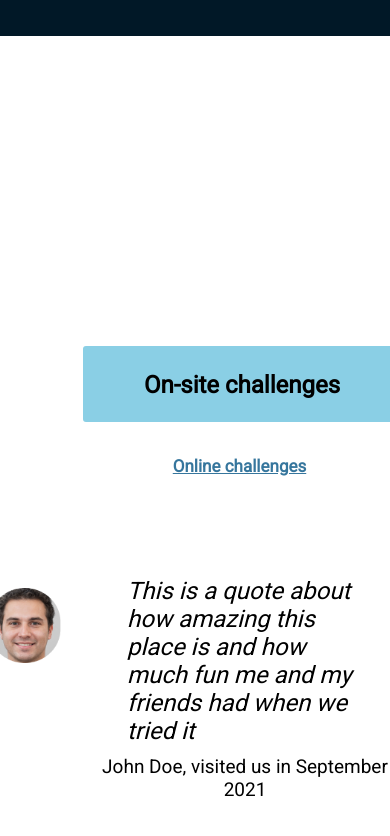
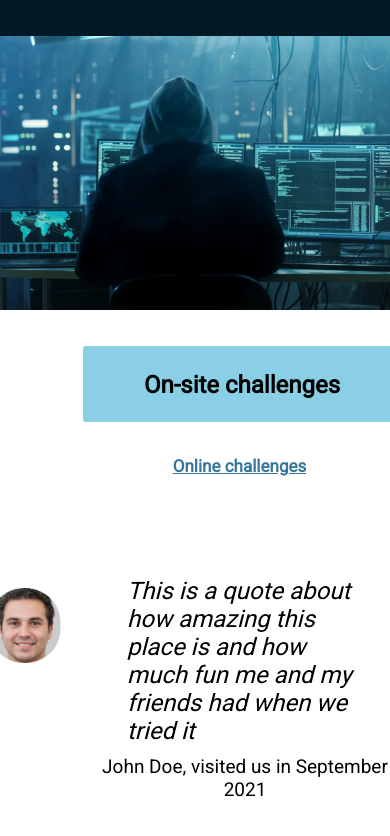
Before and after one commit to Erm0es/HackerEscapeRooms, a plain HTML site: page index.html in a window 390 px wide. Shown: the part 108-944 px from the top of the page. Drawn offline with nearby package versions, Linux system fonts and the light colour scheme; files that its build step writes are made by us from their sources; the site is published under a folder, as on GitHub Pages, so addresses that start at the root find nothing; files whose address does not match are found by name.

Commit message:
image lag on pages fixed

```diff
--- a/Styles/_hero.scss
+++ b/Styles/_hero.scss
@@ -34,7 +34,7 @@ ul.ButtonLinks {
     .heroImg {
       height: 274px;
       width: 800px;
-      background-image: url("/Pictures/image\ 2\ \(1\).jpg");
+      background-image: url("Pictures/image\ 2\ \(1\).jpg");
     }
 
   ul.ButtonLinks {
```
